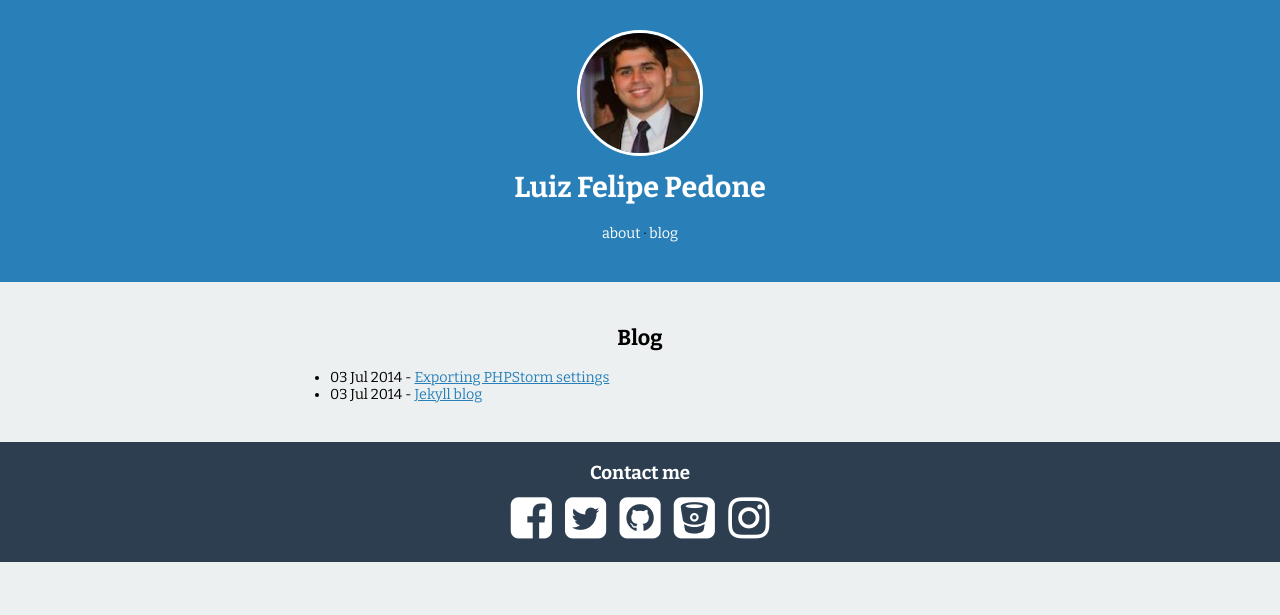
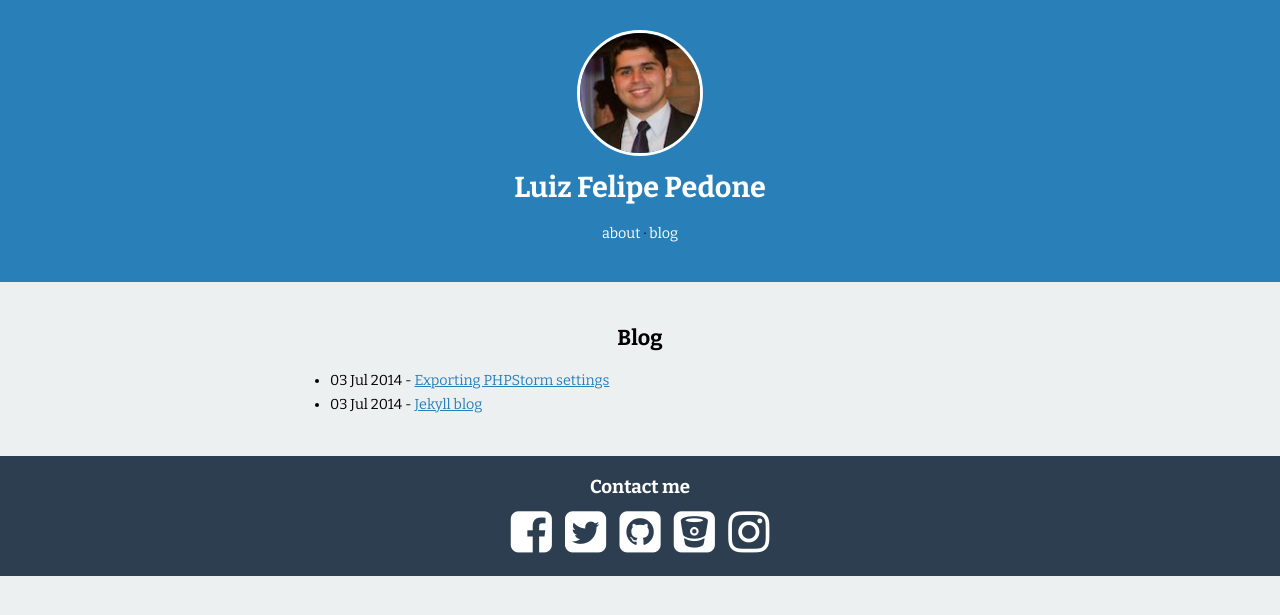
Before and after one commit to luizpedone/luizpedone.github.io, a Jekyll site: the page built from blog.md, in a window 1280 px wide. Shown: the top 615 px of the page. Built offline with Jekyll 4.4.1, drawn with Linux system fonts in a browser that asks for light colours; nearby versions of some CDN libraries.

Commit message:
Line height to li items

```diff
--- a/css/style.css
+++ b/css/style.css
@@ -67,6 +67,10 @@ header a:hover {
     text-align: justify;
 }
 
+li {
+    line-height: 24px;
+}
+
 .text-center {
     text-align: center;
 }
```
